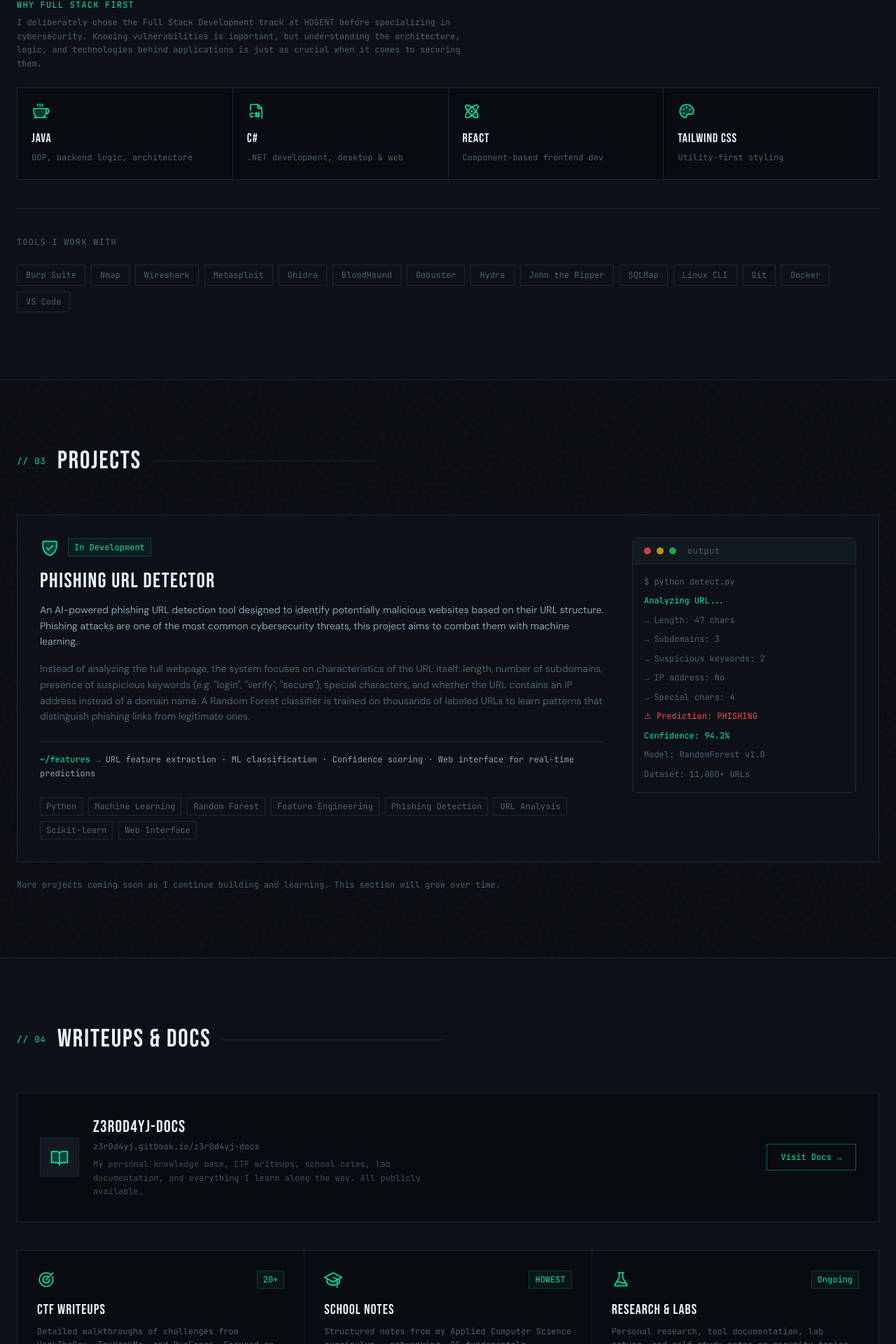
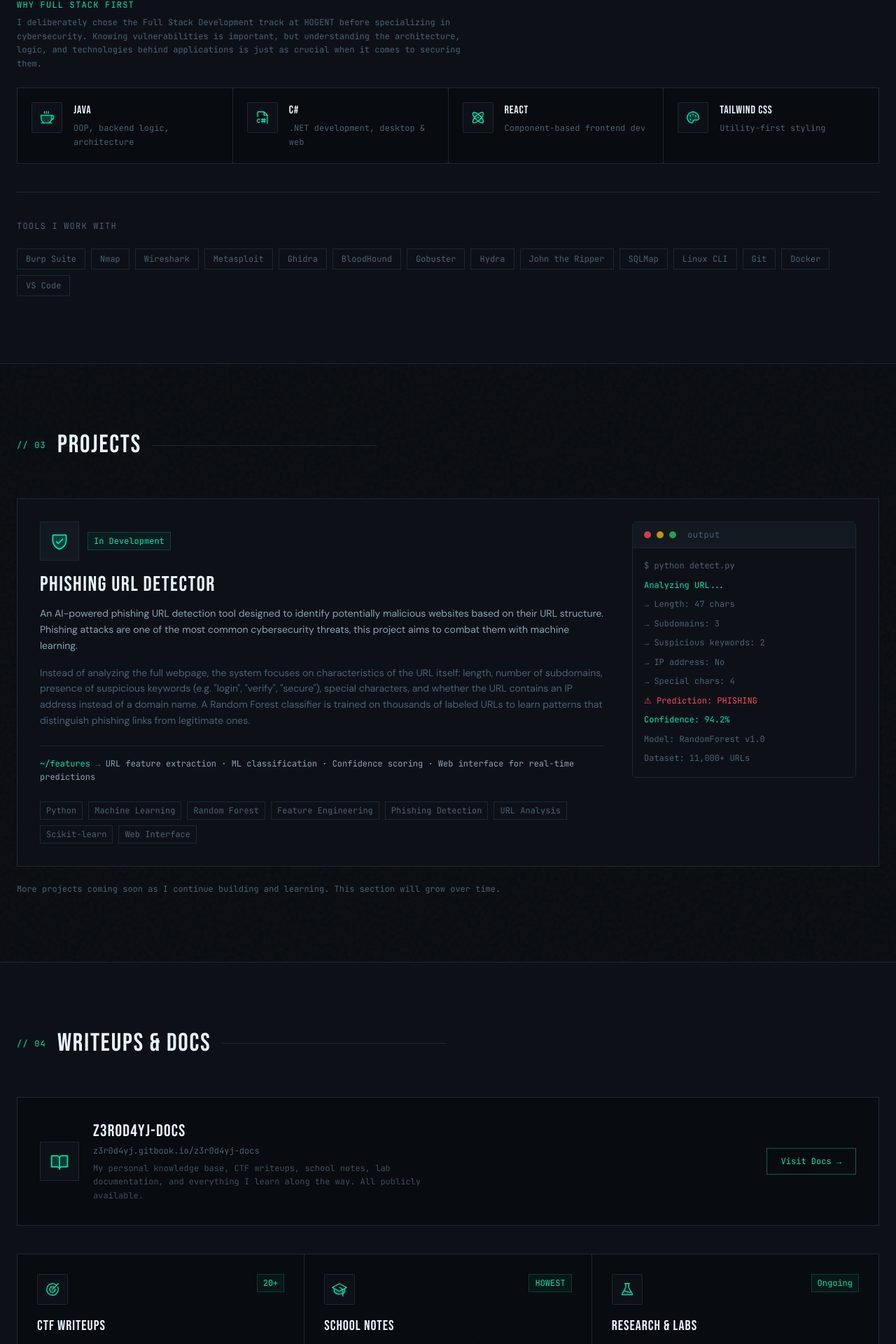
Before and after one commit to Z3r0D4yJ/Portfolio, a React (Vite) app: page / in a window 1280 px wide. Shown: the part 2257-4177 px from the top of the page at 70% size. Built offline with nearby package versions, Linux system fonts and the light colour scheme.

Commit message:
icons with background changed

```diff
--- a/src/components/Contact.jsx
+++ b/src/components/Contact.jsx
@@ -67,7 +67,7 @@ export default function Contact() {
                     className="flex items-center gap-4 border border-border bg-surface p-4 hover:border-accent/30 transition-all duration-200 group no-underline"
                   >
 
-                    <span className="w-8 flex justify-center">
+                    <span className="flex justify-center w-10 h-10 border border-border bg-surface2 rounded-sm flex items-center justify-center flex-shrink-0">
                       <Icon
                         size={20}
                         weight="duotone"
--- a/src/components/Projects.jsx
+++ b/src/components/Projects.jsx
@@ -12,7 +12,9 @@ export default function Projects() {
             {/* Left — project info */}
             <div className="flex-1">
             <div className="flex items-center gap-3 mb-4">
+                          <div className="w-14 h-14 border border-border bg-surface2 flex items-center justify-center flex-shrink-0">
               <ShieldCheckIcon size={28} weight="duotone" className="text-accent" />
+            </div>
               <span className="font-mono text-xs px-2 py-1 border border-accent/20 text-accent bg-accent/5">
                 In Development
               </span>
--- a/src/components/Skills.jsx
+++ b/src/components/Skills.jsx
@@ -95,19 +95,24 @@ export default function Skills() {
             behind applications is just as crucial when it comes to securing them.
           </p>
 
-          <div className="grid grid-cols-2 md:grid-cols-4 gap-px bg-border border border-border mb-10">
+<div className="grid grid-cols-1 md:grid-cols-2 lg:grid-cols-4 gap-px bg-border border border-border mb-10">
   {stack.map((s) => (
-              <div key={s.name} className="card-hover bg-bg p-5">
-                <div className="mb-3">
-                  <s.icon size={26} weight="duotone" className="text-accent" />
+    <div
+      key={s.name}
+      className="card-hover bg-bg rounded-sm p-5 flex gap-4 items-start"
+    >
+      <div className="w-11 h-11 border border-border bg-surface rounded-sm flex items-center justify-center flex-shrink-0">
+        <s.icon size={22} weight="duotone" className="text-accent" />
       </div>
 
-                <div className="font-display text-lg text-bright tracking-wider mb-1">
+      <div>
+        <div className="font-display text-bright tracking-wider mb-1">
           {s.name}
         </div>
 
         <div className="font-mono text-xs text-dim leading-relaxed">
           {s.desc}
+        </div>
       </div>
     </div>
   ))}
--- a/src/components/Writeups.jsx
+++ b/src/components/Writeups.jsx
@@ -39,7 +39,7 @@ export default function Writeups() {
           className="reveal card-hover group flex flex-col md:flex-row items-start md:items-center justify-between gap-6 border border-border bg-bg p-8 mb-10 no-underline"
         >
           <div className="flex items-center gap-5">
-            <div className="w-14 h-14 border border-border bg-surface2 flex items-center justify-center flex-shrink-0">
+            <div className="w-14 h-14 border border-border bg-surface flex items-center justify-center flex-shrink-0">
               <BookOpenIcon size={28} weight="duotone" className="text-accent" />
             </div>
 
@@ -78,7 +78,9 @@ export default function Writeups() {
                 style={{ textDecoration: 'none', transitionDelay: `${i * 80}ms` }}
               >
                 <div className="flex items-start justify-between mb-4">
-                  <Icon size={26} weight="duotone" className="text-accent" />
+                <div className="w-11 h-11 border border-border bg-surface rounded-sm flex items-center justify-center flex-shrink-0">
+                  <Icon size={22} weight="duotone" className="text-accent" />
+                </div>
 
                   <span className="font-mono text-xs px-2 py-1 border border-accent/20 text-accent bg-accent/5">
                     {c.count}
```
Lines whose indentation alone changed are shown as unchanged.
